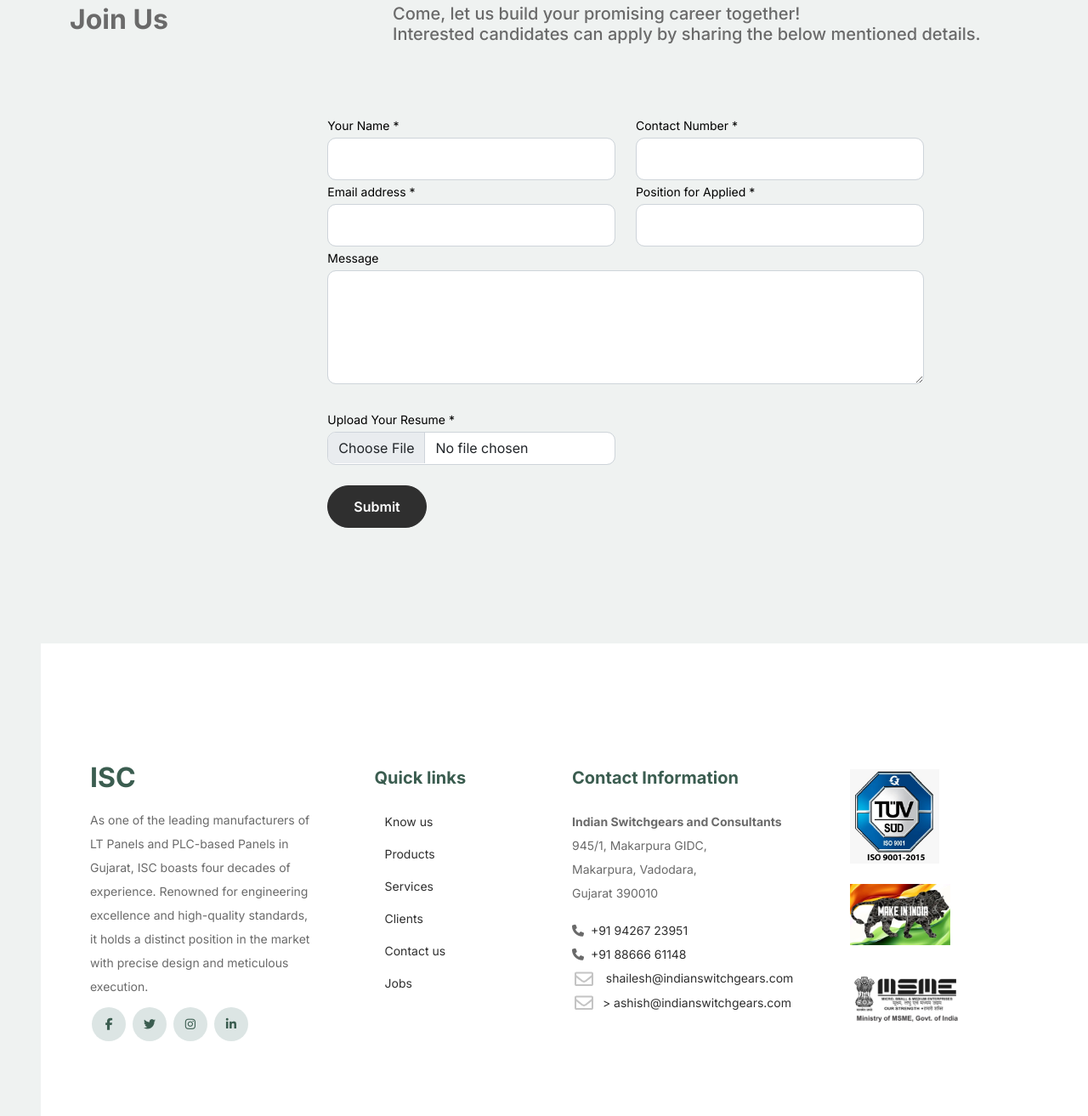
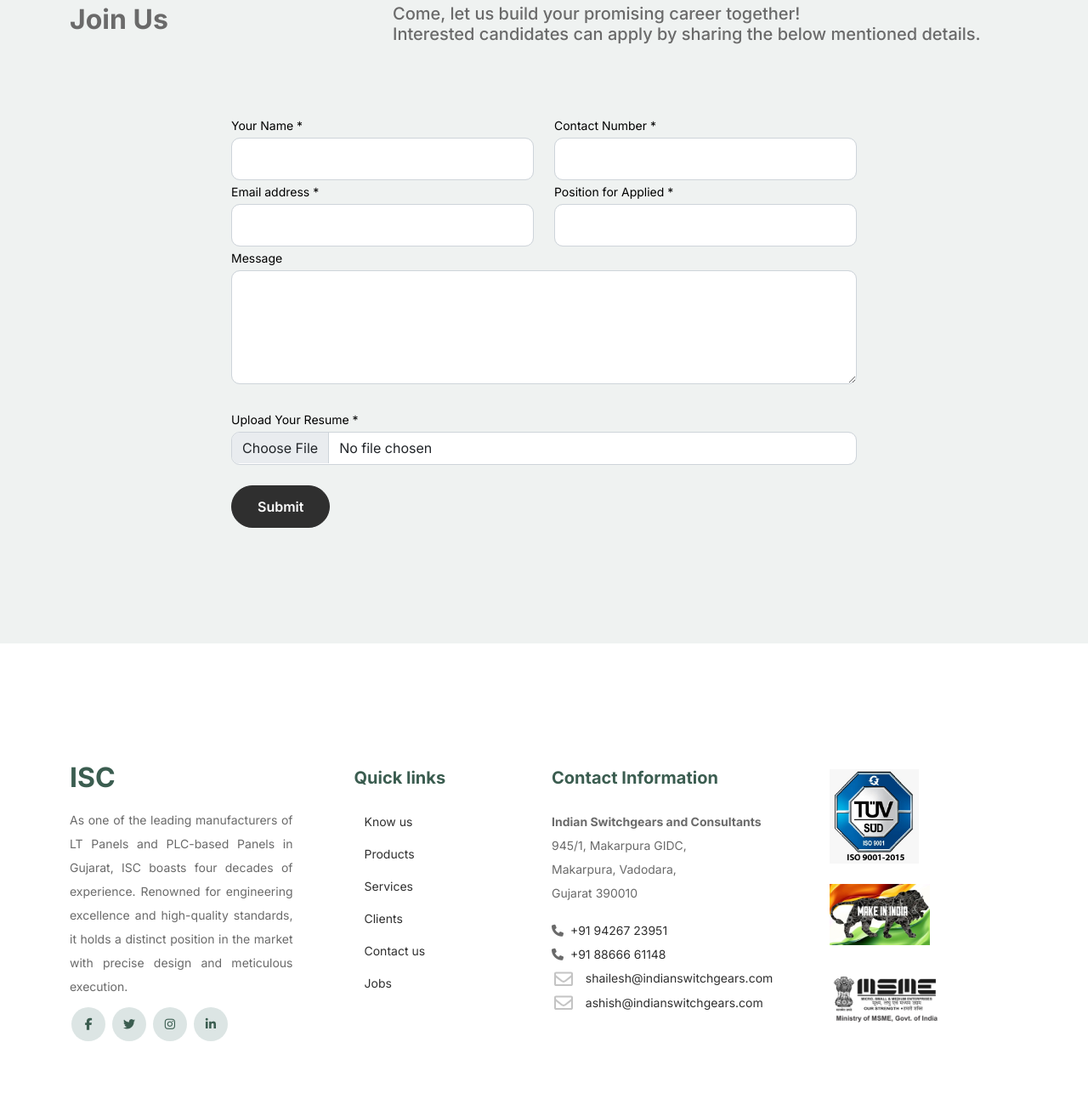
Before and after one commit to vai93/ISCwebsite, a plain HTML site: page career.html in a window 1280 px wide. Shown: the part 1027-2340 px from the top of the page at 85% size. Drawn offline with nearby package versions, Linux system fonts and the light colour scheme.

Commit message:
Add files via upload

```diff
--- a/career.html
+++ b/career.html
@@ -77,7 +77,7 @@
 
 		<!-- Start Hero Section -->
 		<div class="hero p-0 overlay-container"
-			style="height: 60vh;background: url(images/joinUs/Job2.png );background-size: 70vw;
+			style="height: 60vh;background: url(images/joinUs/Job2.png );background-size: cover;
 			background-repeat: no-repeat; background-position: center;opacity: 1;">
 			<div class="overlay" style="height: 60vh;"></div>
 
@@ -141,7 +141,7 @@
 			</div>
 
 
-			<div class="untree_co-section" style="margin-top: -3%;margin-left: 15%;">
+			<div class="untree_co-section" style="margin-top: -3%;">
 				<div class="container"id="applynow">
 
 				  <div class="block">
@@ -155,13 +155,13 @@
 
 						<form action="submit1.php"  onsubmit="return validateForm()" role="form" enctype="multipart/form-data" method="post" >
 						  <div class="row">
-							<div class="col-6">
+							<div class="col">
 							  <div class="form-group">
 								<label class="text-black" for="fname">Your Name *</label>
 								<input type="text" class="form-control" id="fname" required>
 							  </div>
 							</div>
-							<div class="col-6">
+							<div class="col">
 							  <div class="form-group">
 								<label class="text-black" for="lname">Contact Number *</label>
 								<input type="tel" class="form-control" id="lname"pattern="[0-9]{10}" required>
@@ -169,13 +169,13 @@
 							</div>
 						  </div>
 						  <div class="row">
-							<div class="col-6">
+							<div class="col">
 						  <div class="form-group">
 							<label class="text-black" for="email">Email address *</label>
 							<input type="email" class="form-control" id="email"required>
 						  </div>
 						  </div>
-						  <div class="col-6">
+						  <div class="col">
 							<div class="form-group">
 							  <label class="text-black" for="lname">Position for Applied *</label>
 							  <input type="text" class="form-control" id="lname" required>
@@ -188,7 +188,7 @@
 							<textarea name="" class="form-control" id="message" cols="30" rows="5"></textarea>
 						  </div>
 						  <div class="row" style="margin-top: -20px;">
-							<div class="col-6">
+							<div class="col">
 						  <div class="form-group mb-4">
 							<label class="text-black" for="message">Upload Your Resume *</label>
 							<input type="file" class="form-control" id="email"required style="height: 39px;">
@@ -210,15 +210,13 @@
 			  </div>
 
 
-		  <footer class="footer-section ms-5" id="contact">
-			<div class="container relative">
-
-
+			  <footer class="footer-section " id="contact">
+				<div class="container relative foot">
 					<div class="row g-5 mb-0 mt-3">
 						<div class="col">
 							<div class="mb-3 footer-logo-wrap"><a href="#" class="footer-logo"
 									style="color: #3b5d50;font-weight: bold;">ISC</a></div>
-						<p class="mb-2">As one of the leading manufacturers of LT Panels and PLC-based Panels in Gujarat,
+							<p class="mb-2"style="text-align:justify">As one of the leading manufacturers of LT Panels and PLC-based Panels in Gujarat,
 								ISC boasts four decades of experience. Renowned for engineering excellence and
 								high-quality standards, it holds a distinct position in the market with precise design and
 								meticulous execution.</p>
@@ -239,7 +237,7 @@
 								<ul class="list-unstyled">
 									<li><a href="index.html#abt">Know us</a></li>
 									<li><a href="product.html">Products</a></li>
-								<li><a href="index.html">Services</a></li>
+									<li><a href="index.html#services">Services</a></li>
 									<li><a href="index.html#clients">Clients</a></li>
 									<li><a href="contact.html">Contact us</a></li>
 									<li><a href="career.html">Jobs</a></li>
@@ -247,7 +245,7 @@
 							</div>
 						</div>
 
-					<div class="col me-0 p-0"style="margin-left:-30px">
+						<div class="col p-0 fot " >
 							<div class=" footer-logo-wrap fs-5" style="color: #3b5d50;font-weight: bold; font-size: 20px;">
 								Contact Information</div>
 							<p class="mt-4"><strong>Indian Switchgears and Consultants</strong><br>
@@ -269,7 +267,7 @@
 								<li>
 									<img src="images/envelope-outline.svg" alt="Image" class="img-fluid">
 									&nbsp;<span><a
-										href="mailto:ashish@indianswitchgears.com">>&nbsp;ashish@indianswitchgears.com</a></span>
+											href="mailto:ashish@indianswitchgears.com">&nbsp;ashish@indianswitchgears.com</a></span>
 								</li>
 							</ul>
 						</div>
@@ -284,12 +282,12 @@
 
 				</div>
 			</footer>
-		<div class="container mt-0">
+			<div class="container mt-0 cright">
 				<div class="row ">
-				<div class="col-6">
+					<div class="col">
 						<p> © 2024 ISC Group, All rights are reserved.</p>
 					</div>
-				<div class="col-6 text-end">
+					<div class="col text-end">
 						<p>Website Design & Developed By Vaibhavi Patel</p>
 					</div>
 				</div>
```
Lines whose indentation alone changed are shown as unchanged.
